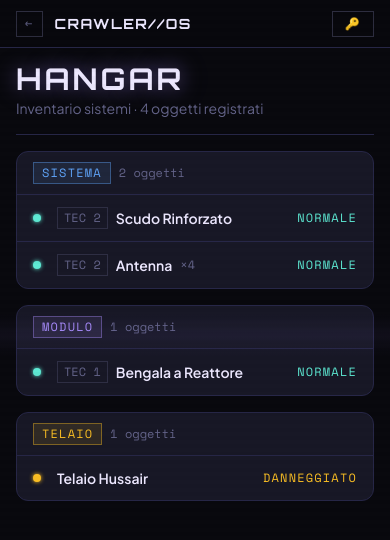
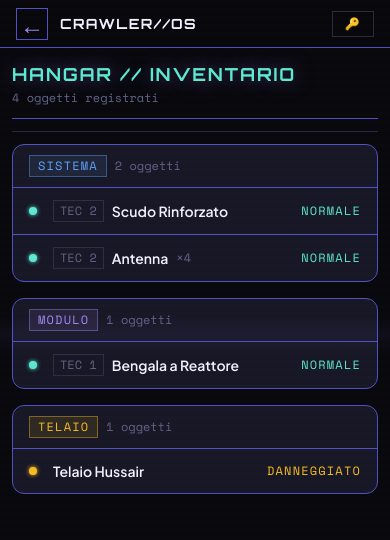
Before and after one commit to francescasacco/BiScuitOS, a React (Vite) app in the folder frontend/: page /hangar in a window 390 px wide. Shown: the top 540 px of the page. Built offline with nearby package versions, Linux system fonts and the light colour scheme; no server answers; the database is empty; a web font is replaced by a local one.

Commit message:
Layout fixes

```diff
--- a/frontend/src/components/layout/BootScreen.tsx
+++ b/frontend/src/components/layout/BootScreen.tsx
@@ -132,7 +132,7 @@ export function BootScreen() {
           <span>INIZIALIZZAZIONE</span>
           <span>{progress}%</span>
         </div>
-        <div className="h-0.5 bg-bc-border w-full overflow-hidden">
+        <div className="h-0.5 bg-bc-track w-full overflow-hidden">
           <div
             className="h-full bg-bc-green transition-all duration-150"
             style={{ width: `${progress}%`, boxShadow: '0 0 6px var(--bc-green)' }}
--- a/frontend/src/components/layout/Navbar.tsx
+++ b/frontend/src/components/layout/Navbar.tsx
@@ -69,11 +69,11 @@ export function Navbar() {
       >
         <div className="flex items-center gap-3 min-w-0">
           <button
-            className="md:hidden font-mono text-xs uppercase tracking-widest text-bc-muted border border-bc-muted/40 px-2 py-1 hover:border-bc-accent hover:text-bc-accent transition-all"
+            className="md:hidden inline-flex items-center justify-center text-bc-accent border border-bc-border w-8 h-8 hover:border-bc-accent hover:text-bc-accent transition-all"
             onClick={() => setSidebarOpen(!sidebarOpen)}
             aria-label="Menu"
           >
-            {sidebarOpen ? '→' : '←'}
+            <span className="text-2xl leading-none">{sidebarOpen ? '→' : '←'}</span>
           </button>
 
           <span className="font-display text-sm font-bold tracking-widest text-bc-text whitespace-nowrap">
--- a/frontend/src/components/system/ResourceMonitor.tsx
+++ b/frontend/src/components/system/ResourceMonitor.tsx
@@ -13,7 +13,7 @@ function ResourceBar({ label, value, max, color }: {
         <span className="text-bc-muted">{label}</span>
         <span style={{ color }}>{value} / {max}</span>
       </div>
-      <div className="h-2 bg-bc-border rounded-sm overflow-hidden">
+      <div className="h-2 bg-bc-track rounded-sm overflow-hidden">
         <div
           className="h-full transition-all duration-700 rounded-sm"
           style={{ width: `${pct}%`, background: color, boxShadow: `0 0 6px ${color}` }}
--- a/frontend/src/index.css
+++ b/frontend/src/index.css
@@ -7,8 +7,8 @@
   --bc-black:     #09090e;
   --bc-dark:      #111119;
   --bc-panel:     #181826;
-  --bc-border:    #272748;
-  --bc-text:      #ede8ff;
+  --bc-border:    #5252c8;
+  --bc-text:      #f5f2ff;
   --bc-accent:    #a78bfa;
   --bc-rose:      #f472b6;
   --bc-green:     #5eead4;
@@ -104,10 +104,10 @@ body {
 .bc-section-header {
   font-family: 'Plus Jakarta Sans', sans-serif;
   font-size: 11px;
-  font-weight: 600;
+  font-weight: 700;
   letter-spacing: 0.1em;
   text-transform: uppercase;
-  color: var(--bc-muted);
+  color: var(--bc-accent);
   border-bottom: 1px solid var(--bc-border);
   padding-bottom: 8px;
   margin-bottom: 12px;
--- a/frontend/src/pages/HangarInterface.tsx
+++ b/frontend/src/pages/HangarInterface.tsx
@@ -134,19 +134,19 @@ export function HangarInterface() {
     .filter(({ items }) => items.length > 0);
 
   return (
-    <div className="h-full overflow-y-auto flex flex-col gap-4 p-4 md:p-5 animate-boot-in">
-      <div className="shrink-0 flex items-start justify-between gap-4">
+    <div className="h-full overflow-y-auto p-3"><div className="space-y-3 animate-boot-in">
+      <div className="flex flex-col sm:flex-row sm:items-center sm:justify-between gap-3 border-b border-bc-border pb-3">
         <div>
-          <h1 className="font-display text-3xl md:text-4xl font-bold tracking-widest uppercase leading-none text-bc-text text-glow">
-            Hangar
+          <h1 className="font-display text-lg font-bold text-bc-green text-glow tracking-widest">
+            HANGAR // INVENTARIO
           </h1>
-          <p className="font-sans text-bc-muted text-sm mt-1">
-            Inventario sistemi · {inventory.length} oggetti registrati
+          <p className="font-mono text-xs text-bc-muted mt-0.5">
+            {inventory.length} oggetti registrati
           </p>
         </div>
         {isOperator && (
           <button
-            className="bc-btn-amber font-mono text-xs px-4 py-2 shrink-0"
+            className="bc-btn-amber self-start sm:self-auto"
             onClick={() => {
               setForm({ ...BLANK_ITEM });
               setEditIndex(null);
@@ -158,7 +158,7 @@ export function HangarInterface() {
         )}
       </div>
 
-      <div className="shrink-0 h-px bg-bc-border" />
+      <div className="shrink-0 h-px bg-bc-track" />
 
       {/* Operator add/edit form */}
       {showForm && isOperator && (
@@ -379,6 +379,6 @@ export function HangarInterface() {
           </div>
         ))}
       </div>
-    </div>
+    </div></div>
   );
 }
--- a/frontend/src/pages/OSMainPage.tsx
+++ b/frontend/src/pages/OSMainPage.tsx
@@ -94,7 +94,7 @@ function CombinedBarChip({
           <span className="text-bc-muted text-xs uppercase tracking-wider">Scafo</span>
           <span className="text-bc-red font-semibold">{psCurrent ?? '—'}<span className="text-bc-muted font-normal">/{psMax ?? '—'}</span></span>
         </div>
-        <div className="h-0.5 rounded-full bg-bc-border overflow-hidden">
+        <div className="h-0.5 rounded-full bg-bc-track overflow-hidden">
           <div className="h-full rounded-full transition-all duration-700"
             style={{ width: `${psPct}%`, background: 'var(--bc-red)', boxShadow: '0 0 4px var(--bc-red)' }} />
         </div>
@@ -104,7 +104,7 @@ function CombinedBarChip({
           <span className="text-bc-muted text-xs uppercase tracking-wider">Potenziamento</span>
           <span className="text-bc-accent font-semibold">{potCurrent ?? '—'}<span className="text-bc-muted font-normal">/{potMax ?? '—'}</span></span>
         </div>
-        <div className="h-0.5 rounded-full bg-bc-border overflow-hidden">
+        <div className="h-0.5 rounded-full bg-bc-track overflow-hidden">
           <div className="h-full rounded-full transition-all duration-700"
             style={{ width: `${potPct}%`, background: 'var(--bc-accent)', boxShadow: '0 0 4px var(--bc-accent)' }} />
         </div>
@@ -178,7 +178,7 @@ export function OSMainPage() {
         <span className="text-bc-amber">{crawlerSystem?.maintenance_cost ?? '—'} rottami / downtime</span>
       </div>
 
-      <div className="shrink-0 h-px bg-bc-border" />
+      <div className="shrink-0 h-px bg-bc-track" />
 
       {/* Body: 3 columns — left (flex-1), center log (flex-2), right (flex-1) */}
       <div className="shrink-0 flex flex-col md:flex-row gap-3 md:flex-1 md:min-h-0 md:overflow-hidden">
@@ -186,9 +186,11 @@ export function OSMainPage() {
         {/* Left: Sezioni + Missioni */}
         <div className="flex flex-col gap-3 md:flex-1 md:min-w-0 md:min-h-0">
 
-          <div className="shrink-0 bg-bc-panel border border-bc-border rounded-xl p-4">
-            <p className="bc-section-header">Sezioni</p>
-            <div className="space-y-2 mt-1">
+          <div className="shrink-0 bg-bc-panel border border-bc-border rounded-xl overflow-hidden">
+            <div className="px-4 py-2.5 bg-gradient-to-r from-[#ffc8d8]/15 to-transparent border-b border-bc-border">
+              <p className="bc-section-header !border-0 !pb-0 !mb-0">Sezioni</p>
+            </div>
+            <div className="p-4 space-y-2">
               {sections.map((s, i) => (
                 <div key={i} className="flex items-start gap-2.5">
                   <span className={`mt-1.5 w-1.5 h-1.5 rounded-full shrink-0 ${SECTION_DOT[s.status]}`} />
@@ -202,14 +204,17 @@ export function OSMainPage() {
           </div>
 
           <div
-            className="bg-bc-panel border border-bc-border rounded-xl p-4 md:flex-1 md:min-h-0 md:overflow-y-auto cursor-pointer hover:border-bc-accent/50 transition-colors"
+            className="bg-bc-panel border border-bc-border rounded-xl overflow-hidden flex flex-col md:flex-1 md:min-h-0 cursor-pointer hover:border-bc-accent/50 transition-colors"
             onClick={() => navigate('/missions')}
           >
-            <p className="bc-section-header">Missioni correnti</p>
+            <div className="px-4 py-2.5 bg-gradient-to-r from-[#ffc8d8]/15 to-transparent border-b border-bc-border shrink-0">
+              <p className="bc-section-header !border-0 !pb-0 !mb-0">Missioni correnti</p>
+            </div>
+            <div className="p-4 md:overflow-y-auto md:flex-1 md:min-h-0">
               {missions.length === 0 ? (
-              <p className="font-sans text-bc-muted text-sm mt-1">Nessuna missione nel sistema.</p>
+                <p className="font-sans text-bc-muted text-sm">Nessuna missione nel sistema.</p>
               ) : (
-              <div className="mt-1">
+                <div>
                   {missions.map((m) => (
                     <div key={m.id} className="py-2.5 border-b border-bc-border last:border-0 last:pb-0">
                       <div className="flex items-start justify-between gap-3">
@@ -227,19 +232,23 @@ export function OSMainPage() {
               )}
             </div>
           </div>
+        </div>
 
         {/* Center: Log recente — wider */}
-        <div className="bg-bc-panel border border-bc-border rounded-xl p-4 md:flex-[2] md:min-w-0 md:min-h-0 md:overflow-y-auto">
-          <p className="bc-section-header">Archivio log recente</p>
+        <div className="bg-bc-panel border border-bc-border rounded-xl overflow-hidden flex flex-col md:flex-[2] md:min-w-0 md:min-h-0">
+          <div className="px-4 py-2.5 bg-gradient-to-r from-[#ffc8d8]/15 to-transparent border-b border-bc-border shrink-0">
+            <p className="bc-section-header !border-0 !pb-0 !mb-0">Archivio log recente</p>
+          </div>
+          <div className="p-4 md:overflow-y-auto md:flex-1 md:min-h-0">
             {recentLog.length === 0 ? (
               <p className="font-sans text-bc-muted text-sm">Nessuna voce nel log.</p>
             ) : (
-            <div className="space-y-0 mt-1">
+              <div className="space-y-0">
                 {recentLog.map((entry: JournalEntry, i) => (
                   <div key={entry.id} className="flex gap-3">
                     <div className="flex flex-col items-center">
                       <div className={`w-2 h-2 rounded-full mt-1.5 shrink-0 ${LOG_COLOR[entry.type] ?? 'bg-bc-muted'}`} />
-                    {i < recentLog.length - 1 && <div className="flex-1 w-px bg-bc-border mt-1" />}
+                      {i < recentLog.length - 1 && <div className="flex-1 w-px bg-bc-track mt-1" />}
                     </div>
                     <div className="pb-4 min-w-0 flex-1 overflow-hidden">
                       <div className="flex items-center gap-2 mb-0.5">
@@ -262,14 +271,17 @@ export function OSMainPage() {
               </div>
             )}
           </div>
+        </div>
 
         {/* Right: Ponte mercantile + Hangar */}
         <div className="flex flex-col gap-3 md:flex-1 md:min-w-0 md:min-h-0">
 
           {crawlerSystem?.merchant_bridge && (
-            <div className="shrink-0 bg-bc-panel border border-bc-border rounded-xl p-4">
-              <p className="bc-section-header">Ponte mercantile</p>
-              <ul className="space-y-1.5 mt-1">
+            <div className="shrink-0 bg-bc-panel border border-bc-border rounded-xl overflow-hidden">
+              <div className="px-4 py-2.5 bg-gradient-to-r from-[#ffc8d8]/15 to-transparent border-b border-bc-border">
+                <p className="bc-section-header !border-0 !pb-0 !mb-0">Ponte mercantile</p>
+              </div>
+              <ul className="p-4 space-y-1.5">
                 {crawlerSystem.merchant_bridge.split('|').map((item, i) => (
                   <li key={i} className="flex items-start gap-2">
                     <span className="mt-1.5 w-1 h-1 rounded-full bg-bc-green/60 shrink-0" />
@@ -280,9 +292,11 @@ export function OSMainPage() {
             </div>
           )}
 
-          <div className="bg-bc-panel border border-bc-border rounded-xl p-4 md:flex-1 md:min-h-0 md:overflow-y-auto">
-            <p className="bc-section-header">Hangar</p>
-            <div className="space-y-2 mt-1">
+          <div className="bg-bc-panel border border-bc-border rounded-xl overflow-hidden flex flex-col md:flex-1 md:min-h-0">
+            <div className="px-4 py-2.5 bg-gradient-to-r from-[#ffc8d8]/15 to-transparent border-b border-bc-border shrink-0">
+              <p className="bc-section-header !border-0 !pb-0 !mb-0">Hangar</p>
+            </div>
+            <div className="p-4 md:overflow-y-auto md:flex-1 md:min-h-0 space-y-2">
               {inventory.map((item, i) => (
                 <div key={i} className="flex items-center gap-2 py-1.5 border-b border-bc-border last:border-0">
                   <span className={`w-1.5 h-1.5 rounded-full shrink-0 ${INV_STATUS_DOT[item.status]}`} />
--- a/frontend/tailwind.config.js
+++ b/frontend/tailwind.config.js
@@ -7,8 +7,9 @@ export default {
         'bc-black':     '#09090e',
         'bc-dark':      '#111119',
         'bc-panel':     '#181826',
-        'bc-border':    '#272748',
-        'bc-text':      '#ede8ff',
+        'bc-border':    '#5252c8',
+        'bc-track':     '#272748',
+        'bc-text':      '#f5f2ff',
         'bc-accent':    '#a78bfa',
         'bc-rose':      '#f472b6',
         'bc-green':     '#5eead4',
```
Also changed, not shown: frontend/src/components/layout/Sidebar.tsx (+4 -4 lines). Lines whose indentation alone changed are shown as unchanged.
